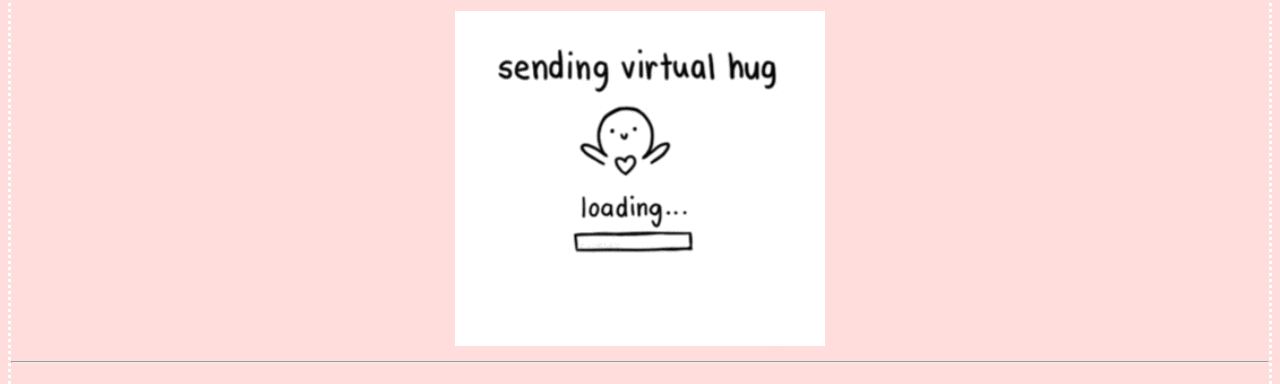
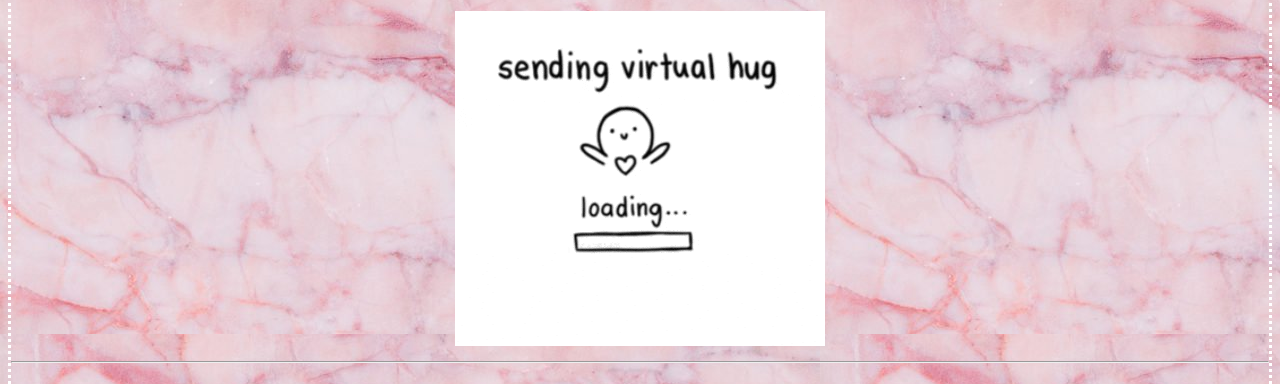
Before and after one commit to AnitaLu/ATM, a plain HTML site: page index.html in a window 1280 px wide. Shown: the part 198-582 px from the top of the page. Drawn offline with Linux system fonts and the light colour scheme.

Commit message:
Update index.html

```diff
--- a/index.html
+++ b/index.html
@@ -4,9 +4,9 @@
 	    <title>anita 10-2</title>
 
 
-</Head>
+</head>
 
-   <body bgcolor="FFDDDD" text="black" style="border:15px doble pink; font-size:50px">
+   <body bgcolor="FFDDDD" background="Pink3.jpg" text="black" style="border:15px doble pink; font-size:50px">
    <div style="border : 3px dotted white; text-align: center ;font-size : 20px">
 
          <hr>
```
